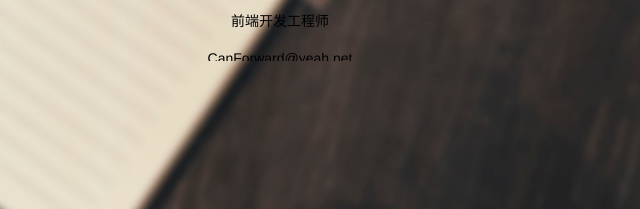
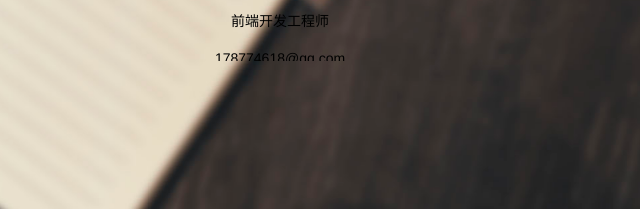
Before and after one commit to FancyAcc/web, a plain HTML site: page index.html in a window 1280 px wide. Shown: the part 591-800 px from the top of the page, 360-1000 px from the left. Drawn offline with Linux system fonts and the light colour scheme; a script that the page names is missing.

Commit message:
Update index.html

```diff
--- a/index.html
+++ b/index.html
@@ -66,7 +66,7 @@
 						<p class="head_portrait_text text4">前端开发工程师</p>
 					</div>
 					<div>
-						<p class="head_portrait_text text5">CanForward@yeah.net</p>
+						<p class="head_portrait_text text5">178774618@qq.com</p>
 					</div>
 				</div>
 				<div class="pa about_me">
@@ -85,7 +85,7 @@
 					 </div>
 					 <div class="pa right_bottom">
 					 	<p>手机号码：18806640232</p>
-					 	<p>邮箱：CanForward@yeah.net</p>
+					 	<p>邮箱：178774618@qq.com</p>
 					 </div>
 					 <img class="pa closeAbout" src="fixed/img/x.png">
 				</div>
@@ -278,7 +278,7 @@
 				</div>
 				<div class="lf section4_right">
 					<h2>联系我</h2>
-					<p>邮箱：CanForward@yeah</p>
+					<p>邮箱：178774618@qq.com</p>
 					<p>QQ: 178774618</p>
 					<p>电话号码：18806640232</p>
 				</div>
```
